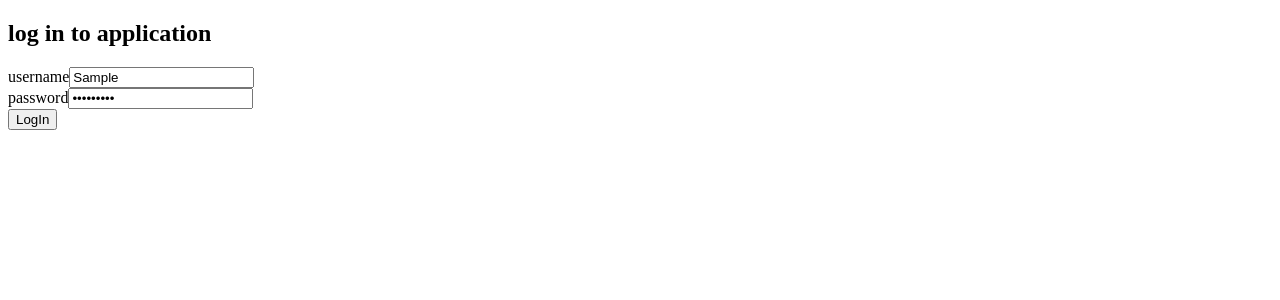
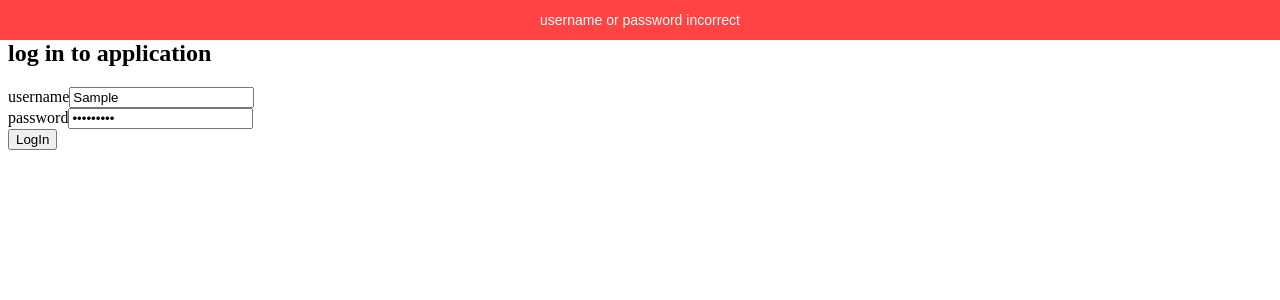
Before and after one commit to MyatKaungKyaw/fullstackopen-blog-frontend, a React (Create React App) app: page / in a window 1280 px wide. Both pictures are taken after typing "Sample", "Sample123" into the empty fields and a click on the button "LogIn". Shown: the top 300 px of the page. Built offline with nearby package versions, Linux system fonts and the light colour scheme; no server answers.

Commit message:
implement notification

```diff
--- a/src/App.js
+++ b/src/App.js
@@ -2,6 +2,7 @@ import { useState, useEffect } from 'react'
 import BlogList from './components/BlogList'
 import LogIn from './components/LogIn'
 import CreateBlog from './components/CreateBlog'
+import NotificationBar from './components/NotificationBar'
 import blogService from './services/blogs'
 import loginService from './services/login'
 
@@ -10,6 +11,9 @@ const App = () => {
   const [user, setUser] = useState(null)
   const [username, setUsername] = useState('')
   const [password, setPasswod] = useState('')
+  //notification
+  const [message, setMessage] = useState(null)
+  const [isErrMsg, setIsErrMsg] = useState(false)
   //create blog
   const [title, setTitle] = useState('')
   const [author, setAuthor] = useState('')
@@ -36,6 +40,7 @@ const App = () => {
       setUsername('')
       setPasswod('')
     } catch (err) {
+      showErrMsg('username or password incorrect')
       console.error(err)
     }
   }
@@ -48,8 +53,9 @@ const App = () => {
         author: author,
         url: url,
       }
-      await blogService.create(blog)
+      const returnBlog = await blogService.create(blog)
       resetCreateBlogInput()
+      showMsg(`a new blog ${returnBlog.title} added`)
       await setAllBlogs()
     } catch (err) {
       console.error(err)
@@ -84,8 +90,13 @@ const App = () => {
 
   //helper functions
   const setUserRelated = user => {
+    if (user !== null) {
       setUser(user)
       blogService.setToken(user.token)
+    } else {
+      setUser(null)
+      blogService.setToken(null)
+    }
   }
 
   const setAllBlogs = async () => {
@@ -93,14 +104,33 @@ const App = () => {
     setBlogs(returnBlogs)
   }
 
-  const resetCreateBlogInput = () =>{
+  const resetCreateBlogInput = () => {
     setTitle('')
     setAuthor('')
     setUrl('')
   }
 
+  const showMsg = (message) => {
+    setMessage(message)
+    setIsErrMsg(false)
+    setTimeout(() => {
+      setMessage(null)
+    }, 5000)
+  }
+
+  const showErrMsg = (message) => {
+    setMessage(message)
+    setIsErrMsg(true)
+    setTimeout(() => {
+      setMessage(null)
+      setIsErrMsg(true)
+    }, 5000)
+  }
+
   return (
     <>
+      <NotificationBar message={message} isErr={isErrMsg}/>
+      <div className={message !== null ? 'show-notification-position' : ''}>
         {user === null
           && <LogIn
             username={username}
@@ -128,6 +158,7 @@ const App = () => {
             />
           </>
         }
+      </div>
     </>
   )
 }
--- /dev/null
+++ b/src/components/NotificationBar.js
@@ -0,0 +1,10 @@
+const NotificationBar = ({ message, isErr }) => {
+    if(message === null)  return null
+    return (
+        <div className={isErr ? 'err-notification-top-bar' : 'notification-top-bar'}>
+            <p>{message}</p>
+        </div>
+    )
+}
+
+export default NotificationBar
--- /dev/null
+++ b/src/index.css
@@ -0,0 +1,57 @@
+.notification-top-bar {
+    position: fixed;
+    top: 0;
+    left: 0;
+    height: 40px;
+    line-height: 40px;
+    width: 100%;
+    background: #0FA3B1;
+    text-align: center;
+    color: #FFFFFF;
+    font-family: sans-serif;
+    font-weight: lighter;
+    font-size: 14px;
+  }
+  .notification-top-bar p {
+    padding: 0;
+    margin: 0;
+  }
+  .notification-top-bar p a {
+    padding: 5px 10px;
+    border-radius: 3px;
+    background: #FFF;
+    color: #1ABC9C;
+    font-weight: bold;
+    text-decoration: none;
+  }
+
+.err-notification-top-bar {
+    position: fixed;
+    top: 0;
+    left: 0;
+    height: 40px;
+    line-height: 40px;
+    width: 100%;
+    background: #FF4242;
+    text-align: center;
+    color: #FFFFFF;
+    font-family: sans-serif;
+    font-weight: lighter;
+    font-size: 14px;
+  }
+  .err-notification-top-bar p {
+    padding: 0;
+    margin: 0;
+  }
+  .err-notification-top-bar p a {
+    padding: 5px 10px;
+    border-radius: 3px;
+    background: #FFF;
+    color: #1ABC9C;
+    font-weight: bold;
+    text-decoration: none;
+  }
+
+.show-notification-position{
+  margin-top: 40px;
+}
--- a/src/index.js
+++ b/src/index.js
@@ -1,5 +1,6 @@
 import React from 'react'
 import ReactDOM from 'react-dom/client'
 import App from './App'
+import './index.css'
 
 ReactDOM.createRoot(document.getElementById('root')).render(<App />)
```
Lines whose indentation alone changed are shown as unchanged.
